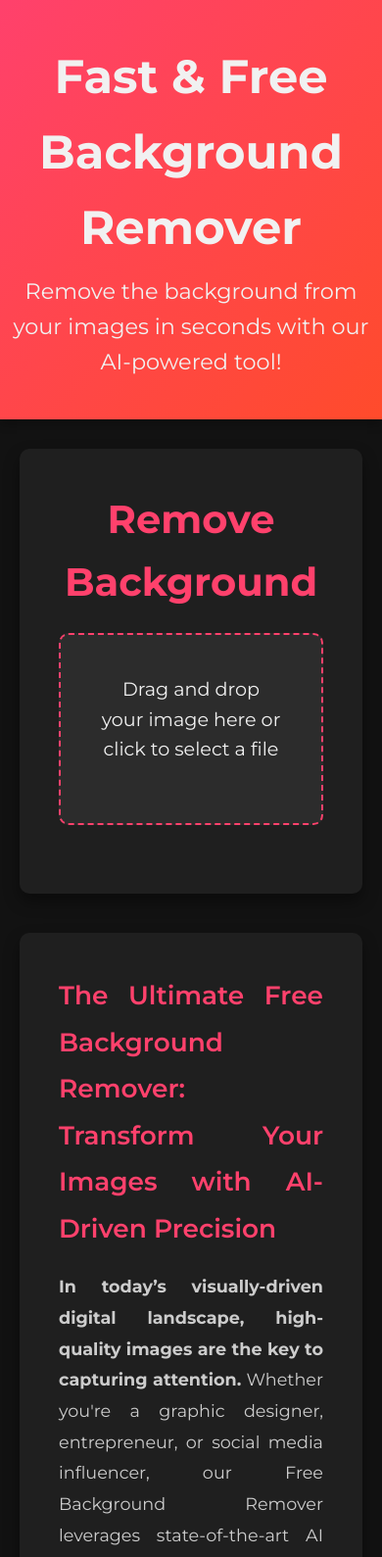
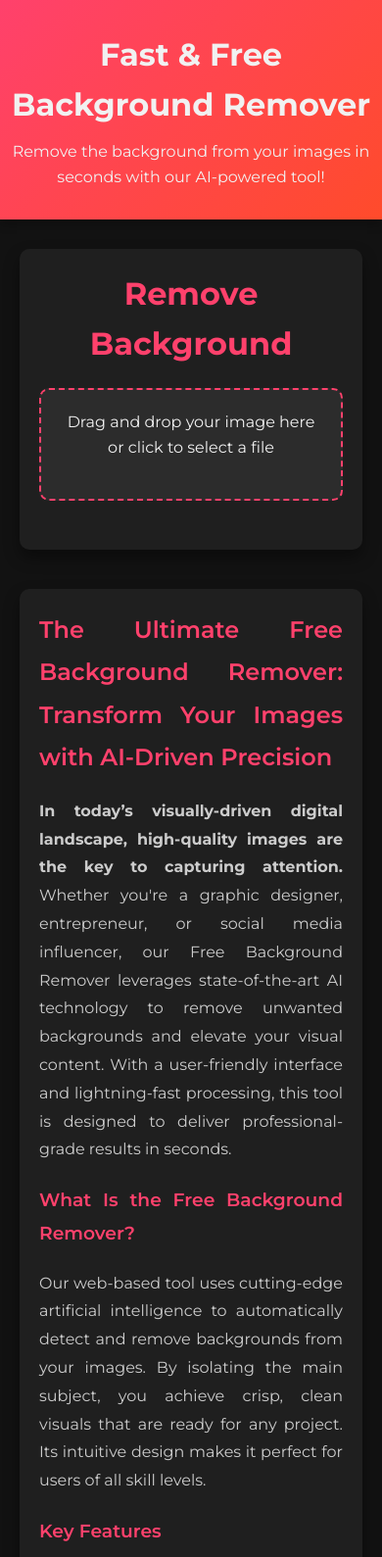
Before and after one commit to vansh776/-background-remover, a plain HTML site: page index.html in a window 390 px wide. Shown: the top 1589 px of the page at 98% size. Drawn offline with Linux system fonts and the light colour scheme.

Commit message:
index.html

```diff
--- a/index.html
+++ b/index.html
@@ -234,6 +234,58 @@
       from { opacity: 0; transform: translateY(-20px); }
       to { opacity: 1; transform: translateY(0); }
     }
+
+    /* Mobile Responsive Styles */
+    @media (max-width: 768px) {
+      header {
+        padding: 30px 0;
+      }
+      header h1 {
+        font-size: 2.5rem;
+      }
+      header p {
+        font-size: 1.2rem;
+      }
+      .tool-container {
+        padding: 20px;
+      }
+      .upload-box {
+        padding: 20px;
+      }
+      .seo-article,
+      .faq-section {
+        padding: 20px;
+      }
+      .faq-section h2 {
+        font-size: 2rem;
+      }
+      .download-button,
+      .reset-button {
+        padding: 10px 20px;
+        font-size: 0.9rem;
+      }
+    }
+
+    @media (max-width: 480px) {
+      header h1 {
+        font-size: 2rem;
+      }
+      header p {
+        font-size: 1rem;
+      }
+      .tool-container h2 {
+        font-size: 2rem;
+      }
+      .upload-box p {
+        font-size: 1rem;
+      }
+      .seo-article {
+        font-size: 1rem;
+      }
+      .question {
+        font-size: 1rem;
+      }
+    }
   </style>
 </head>
 <body>
```
